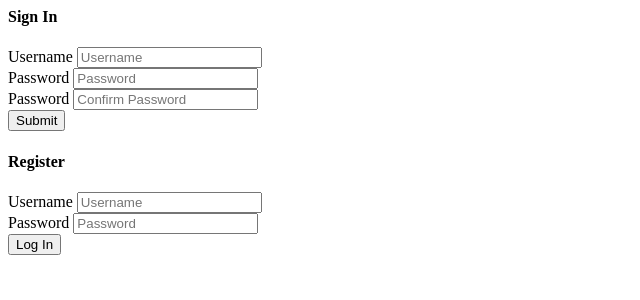
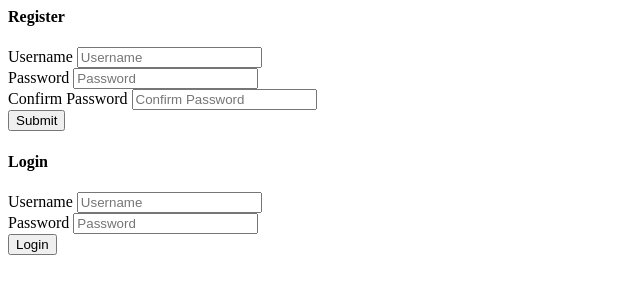
Before and after one commit to Goose17/Multi-Blog, a PHP site: page /views/sign-in-register-forms.php in a window 1280 px wide. Shown: the top 300 px of the page, without its empty margins (0-640 px from the left). Run offline with PHP 8.4, Linux system fonts and the light colour scheme.

Commit message:
Account creation is ready but not much changes yet.
Worked on login and register models and controller. Works well now but
still needs to be integrated into the rest of the project.

```diff
--- a/views/header.php
+++ b/views/header.php
@@ -11,7 +11,7 @@
             <div class="container">
                 <a href="index.php" class="navbar-brand">Home</a>
                 <div class="navbar-right">
-                    <a href="sign-in-control.php"><button class="navbar-btn btn btn-primary">Sign In/Register</button></a>
+                    <a href="sign-in-control.php"><button class="navbar-btn btn btn-primary">Login/Register</button></a>
                     <a><button class="navbar-btn btn btn-primary">Create post</button></a>
                 </div>
             </div>
--- a/views/sign-in-register-forms.php
+++ b/views/sign-in-register-forms.php
@@ -1,32 +1,34 @@
         <div class="container">
             <div class="row">
-                <form class="col-sm-12 col-md-6">
-                    <h4>Sign In</h4>
+                <form method="post" action="sign-in-control.php" class="col-sm-12 col-md-6">
+                    <h4>Register</h4>
+                    <?php if (isset($failed_register_message)) { echo "<p class='text-danger'>$failed_register_message</p>";} ?>
                     <div class="form-group">
                         <label for="username-signup">Username</label>
-                        <input type="email" class="form-control" id="username-signup" placeholder="Username">
+                        <input type="text" class="form-control" id="username-signup" placeholder="Username" name="username_register">
                     </div>
                     <div class="form-group">
                         <label for="password-signup">Password</label>
-                        <input type="password" class="form-control" id="password-signup" placeholder="Password">
+                        <input type="password" class="form-control" id="password-signup" placeholder="Password" name="password_register">
                     </div>
                     <div class="form-group">
-                        <label for="password-confirm-signup">Password</label>
+                        <label for="password-confirm-signup">Confirm Password</label>
                         <input type="password" class="form-control" id="password-confirm-signup" placeholder="Confirm Password">
                     </div>
-                    <button type="submit" class="btn btn-primary">Submit</button>
+                    <input type="submit" class="btn btn-primary" value="Submit">
                 </form>
-                <form class="col-sm-12 col-md-6">
-                    <h4>Register</h4>
+                <form method="post" action="sign-in-control.php" class="col-sm-12 col-md-6">
+                    <h4>Login</h4>
+                    <?php if (isset($failed_login_message)) { echo "<p class='text-danger'>$failed_login_message</p>";} ?>
                     <div class="form-group">
                         <label for="username-signin">Username</label>
-                        <input type="email" class="form-control" id="username-signin" placeholder="Username">
+                        <input type="text" class="form-control" id="username-signin" placeholder="Username" name="username_login">
                     </div>
                     <div class="form-group">
                         <label for="password-signin">Password</label>
-                        <input type="password" class="form-control" id="password-signin" placeholder="Password">
+                        <input type="password" class="form-control" id="password-signin" placeholder="Password" name="password_login">
                     </div>
-                    <button class="btn btn-primary">Log In</button>
+                    <input type="submit" class="btn btn-primary" value="Login">
                 </form>
             </div>
         </div>
```
Also changed, not shown: models/accounts.php (+15 -5 lines), sign-in-control.php (+35 -12 lines).
